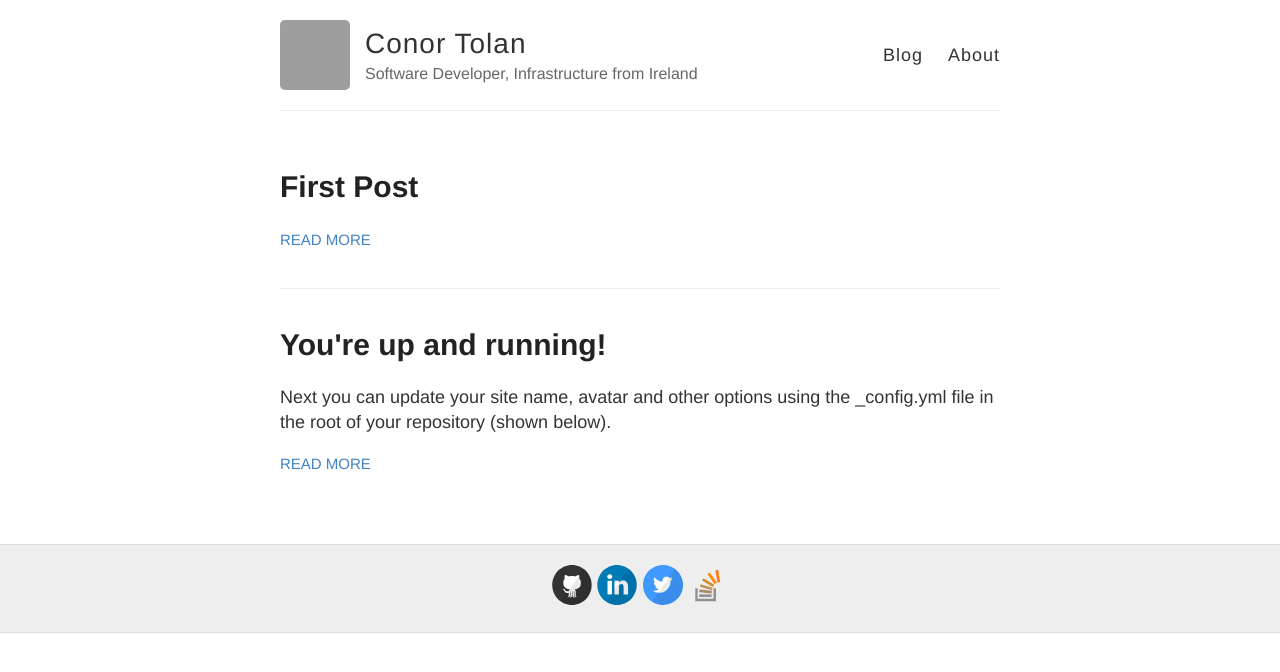
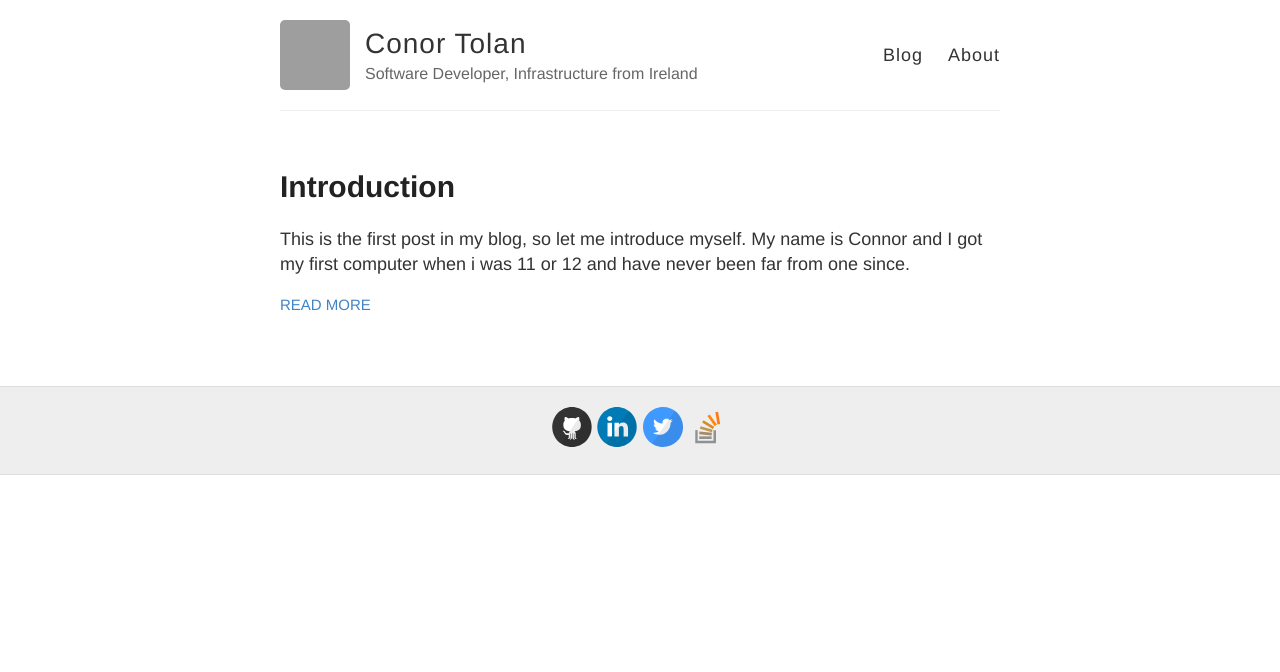
Before and after one commit to ctolan/ctolan.github.io, a Jekyll site: the page built from index.html, in a window 1280 px wide. Shown: the top 672 px of the page. Built offline with Jekyll 4.4.1, drawn with Linux system fonts in a browser that asks for light colours; grey boxes are pictures that could not be loaded.

Commit message:
First post updated to introduction: Added Google Analytics

```diff
--- a/_config.yml
+++ b/_config.yml
@@ -36,7 +36,7 @@ footer-links:
 disqus:
 
 # Enter your Google Analytics web tracking code (e.g. UA-2110908-2) to activate tracking
-google_analytics:
+google_analytics: UA-125336651-1
 
 # Your website URL (e.g. http://barryclark.github.io or http://www.barryclark.co)
 # Used for Sitemap.xml and your RSS feed
--- a/_posts/2014-3-3-Hello-World.md
+++ /dev/null
@@ -1,10 +0,0 @@
----
-layout: post
-title: You're up and running!
----
-
-Next you can update your site name, avatar and other options using the _config.yml file in the root of your repository (shown below).
-
-![_config.yml]({{ site.baseurl }}/images/config.png)
-
-The easiest way to make your first post is to edit this one. Go into /_posts/ and update the Hello World markdown file. For more instructions head over to the [Jekyll Now repository](https://github.com/barryclark/jekyll-now) on GitHub.
--- /dev/null
+++ b/_posts/2018-9-6-Introduction.md
@@ -0,0 +1,10 @@
+This is the first post in my blog, so let me introduce myself. My name is Connor and I got my first computer when i was 11 or 12 and have never been far from one since.
+
+I have worked in IT for over 13 years. In that time I've done a lot. I am starting this blog because i want to document what I am learning so that you might find it useful, or so that I can refer back to it in the future.
+
+My focus has been in virtualisation infrastructure specifically the VMware suite of virtualisation software. I am currently upskilling in AWS and plan to work through the material for the AWS Solution Architect exams on this blog. I will work through the exam blueprint setting up sample architectures and experimenting with what i think are the interesting combinations of infrastructure and services provided by AWS. I will share out my sample configurations via my github linked below.
+
+I hope to relate my experience of infrastrucutre at real scale to you the reader so that you can bridge the gap from AWS introductions to real world deployments and problems. I would love to hear from you if you have dealt with similar issues and found a better way to resolev it.
+
+That is all for today, thanks for reading.
+Conor.
```
Also changed, not shown: _posts/2018-9-5-First-Post.md (deleted).
